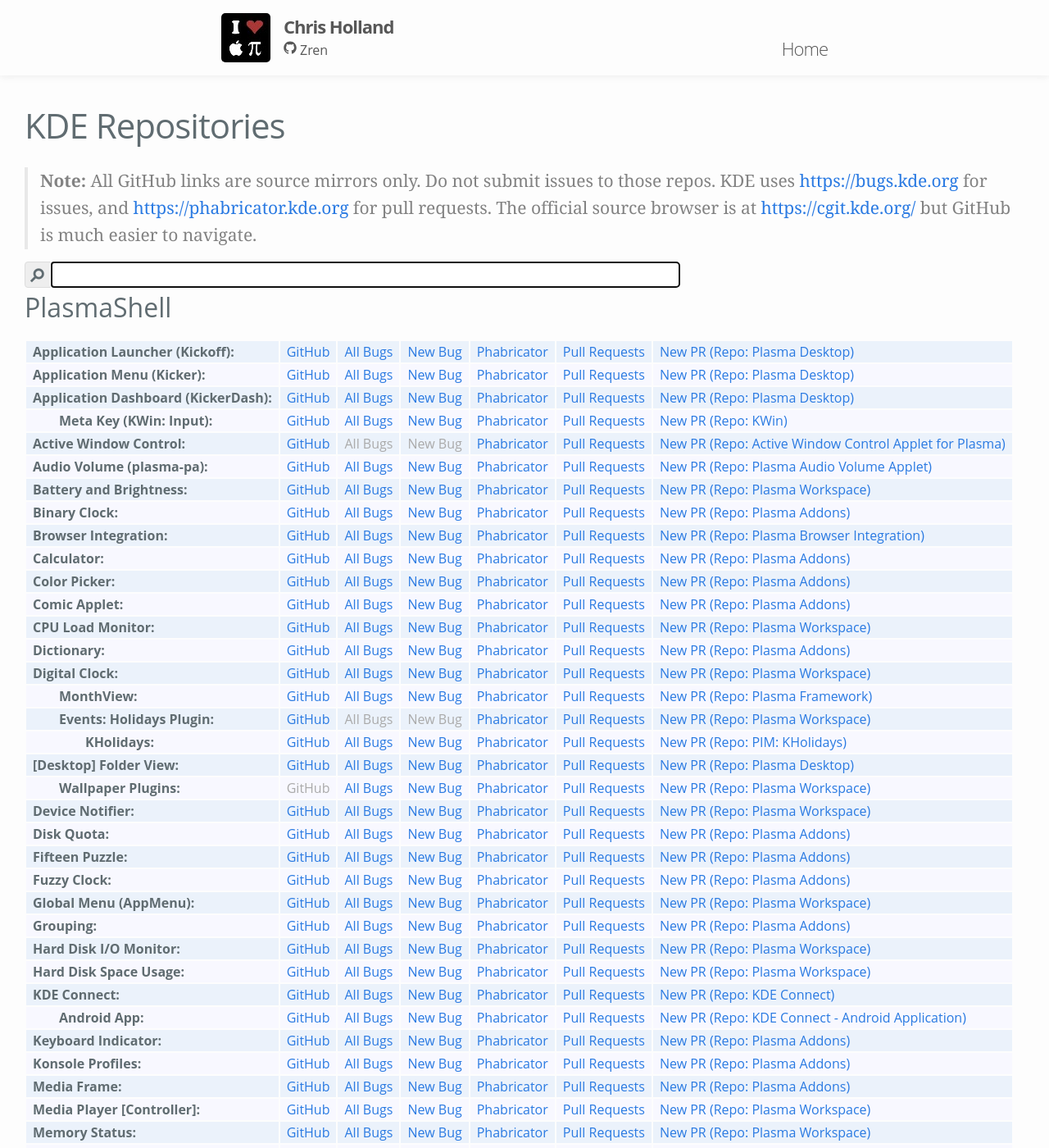
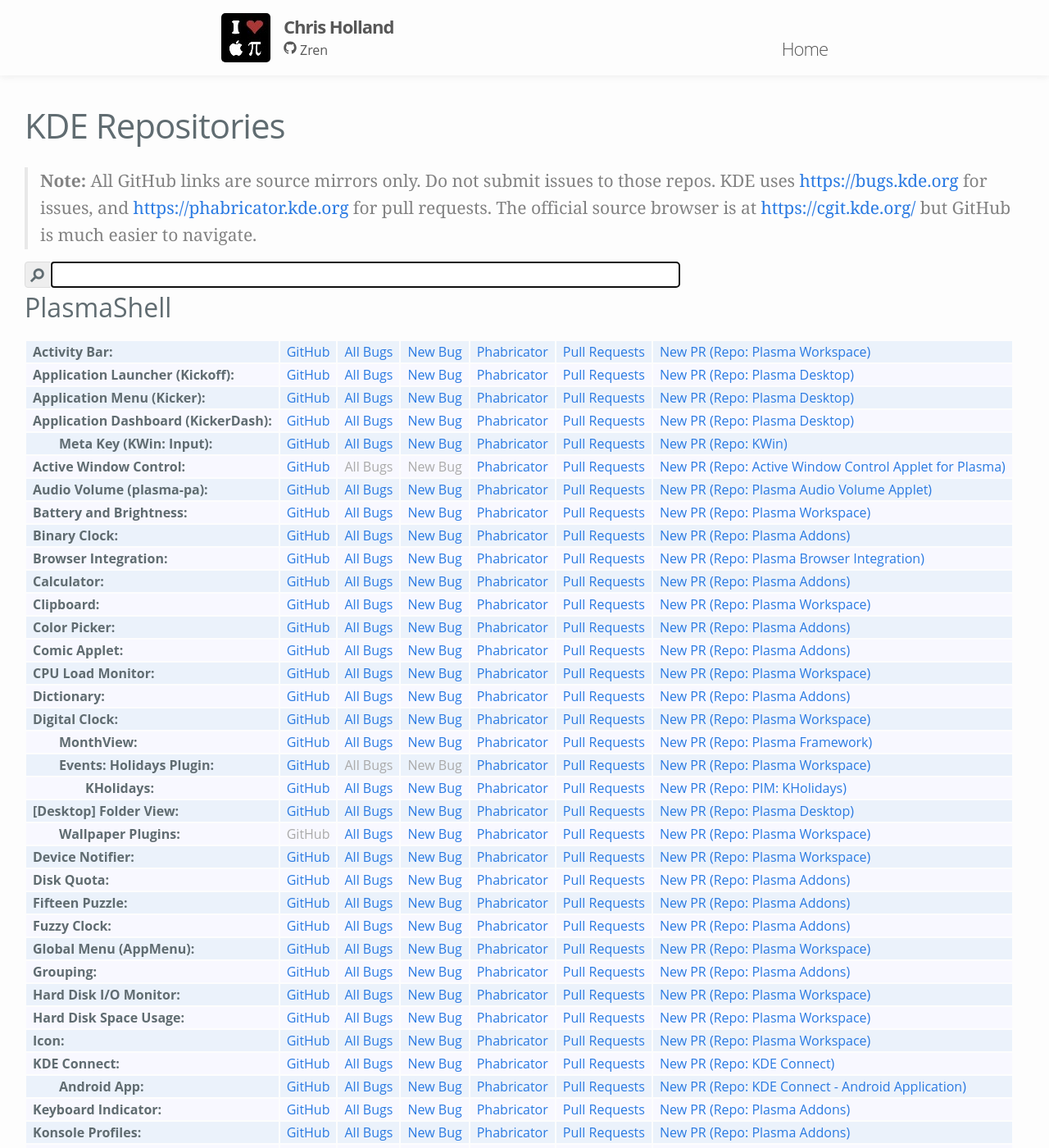
Before and after one commit to Zren/zren.github.io, a Jekyll site: the page built from kde_repos.md, in a window 1280 px wide and 1400 px high. Shown: the whole window at 82% size. Built offline with Jekyll 4.4.1, drawn with Linux system fonts in a browser that asks for light colours; some of the changed text lies outside the part shown.

Commit message:
Add the missing widget from plasma-workspace

```diff
--- a/kde_repos.md
+++ b/kde_repos.md
@@ -185,6 +185,13 @@
 
 <table class="repolist">
 	<tr>
+		{% include kdeRepoWorkspace.html
+			repoName='Activity Bar'
+			githubLink='https://github.com/KDE/plasma-workspace/tree/master/applets/activitybar'
+			product='plasmashell&component=Activity%20Switcher'
+		%}
+	</tr>
+	<tr>
 		{% include kdeRepoDesktop.html
 			repoName='Application Launcher (Kickoff)'
 			githubLink='https://github.com/KDE/plasma-desktop/tree/master/applets/kickoff'
@@ -264,6 +271,13 @@
 			repoName='Calculator'
 			githubLink='https://github.com/KDE/kdeplasma-addons/tree/master/applets/calculator'
 			product='kdeplasma-addons&component=calculator'
+		%}
+	</tr>
+	<tr>
+		{% include kdeRepoWorkspace.html
+			repoName='Clipboard'
+			githubLink='https://github.com/KDE/plasma-workspace/tree/master/applets/clipboard'
+			product='klipper&component=plasma-widget'
 		%}
 	</tr>
 	<tr>
@@ -399,6 +413,13 @@
 		%}
 	</tr>
 	<tr>
+		{% include kdeRepoWorkspace.html
+			repoName='Icon'
+			githubLink='https://github.com/KDE/plasma-workspace/tree/master/applets/icon'
+			product='plasmashell&component=Icon%20Applet'
+		%}
+	</tr>
+	<tr>
 		{% include kdeRepo.html
 			repoName='KDE Connect'
 			githubLink='https://github.com/KDE/kdeconnect-kde/tree/master/plasmoid'
@@ -430,6 +451,13 @@
 			repoName='Konsole Profiles'
 			githubLink='https://github.com/KDE/kdeplasma-addons/tree/master/applets/konsoleprofiles'
 			product='kdeplasma-addons&component=konsoleprofiles'
+		%}
+	</tr>
+	<tr>
+		{% include kdeRepoWorkspace.html
+			repoName='Lock/Logout'
+			githubLink='https://github.com/KDE/plasma-workspace/tree/master/applets/lock_logout'
+			product='plasmashell&component=general'
 		%}
 	</tr>
 	<tr>
@@ -502,7 +530,14 @@
 		{% include kdeRepoDesktop.html
 			repoName='Panel'
 			githubLink='https://github.com/KDE/plasma-desktop/tree/master/desktoppackage'
-			product='plasmashell&component=panel'
+			product='plasmashell&component=Panel'
+		%}
+	</tr>
+	<tr>
+		{% include kdeRepoWorkspace.html
+			repoName='Panel Spacer'
+			githubLink='https://github.com/KDE/plasma-workspace/tree/master/applets/panelspacer'
+			product='plasmashell&component=Panel'
 		%}
 	</tr>
 	<tr>
```
